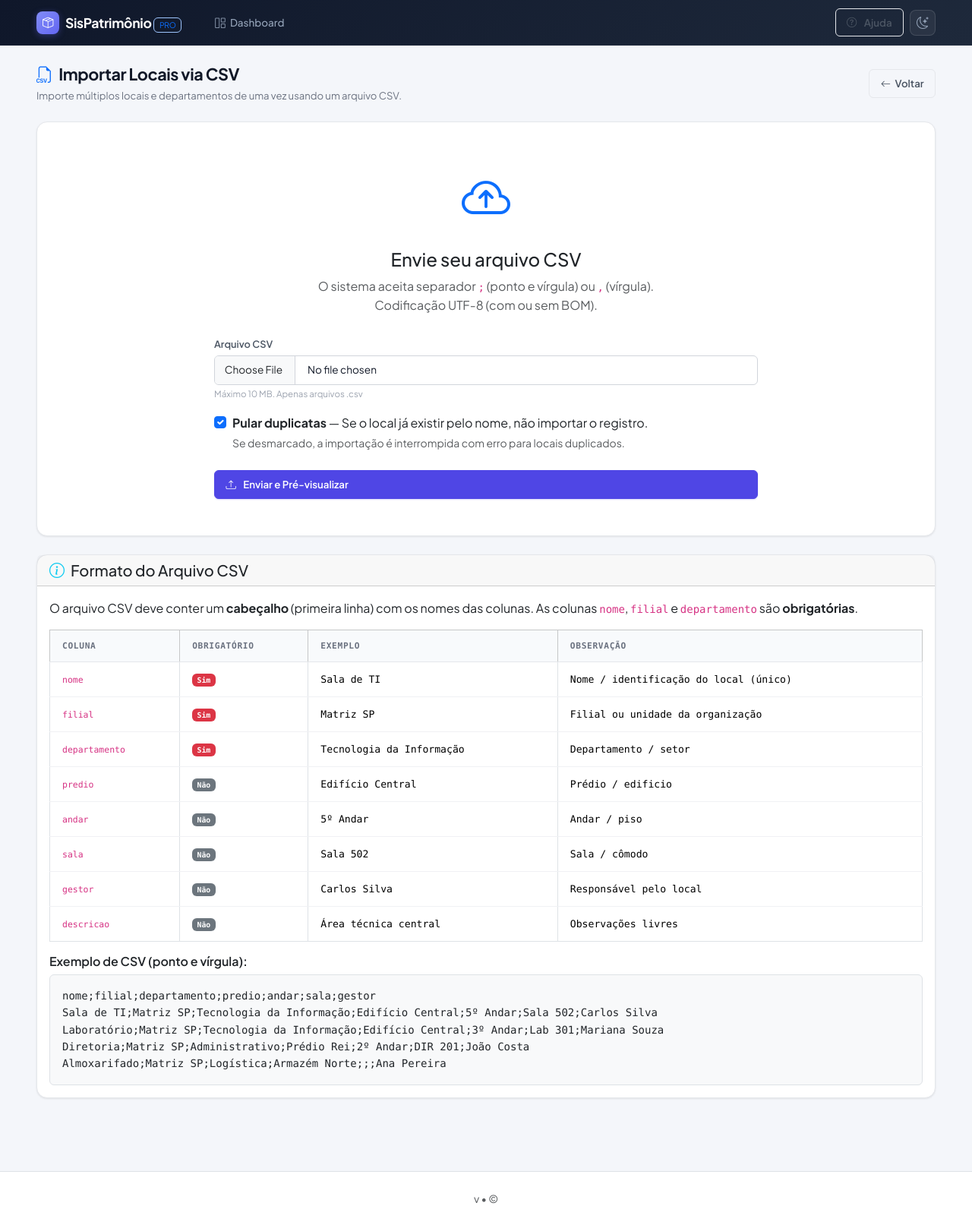
After one commit to wellingtonsr1/sistema_patrimonio, a Python web app: template app/web/templates/locations/import.html in a window 1280 px wide. The commit adds this page. Shown: the whole page at 76% size. Run offline with Jinja, Linux system fonts and the light colour scheme; the template is opened without the code that fills it, so the values that code supplies are empty.

Commit message:
Resolvido problema do botão import locais

```diff
--- /dev/null
+++ b/app/web/templates/locations/import.html
@@ -0,0 +1,327 @@
+{% extends "base.html" %}
+
+{% block title %}Importar CSV | SisPatrimônio Pro{% endblock %}
+
+{% block content %}
+<!-- Page Header -->
+<div class="page-header">
+    <div>
+        <h3 class="page-header-title">
+            <i class="bi bi-filetype-csv text-primary me-2"></i>Importar Locais via CSV
+        </h3>
+        <p class="page-header-subtitle">Importe múltiplos locais e departamentos de uma vez usando um arquivo CSV.</p>
+    </div>
+    <div>
+        <a href="/locations" class="btn btn-ghost">
+            <i class="bi bi-arrow-left"></i> Voltar
+        </a>
+    </div>
+</div>
+
+{% if error %}
+<!-- Error -->
+<div class="card border-danger mb-4">
+    <div class="card-body">
+        <h5 class="text-danger"><i class="bi bi-exclamation-triangle-fill me-2"></i>{{ error }}</h5>
+        {% if parse_errors %}
+        <ul class="mt-2 mb-0 small">
+            {% for e in parse_errors %}
+            <li class="text-danger">{{ e }}</li>
+            {% endfor %}
+        </ul>
+        {% endif %}
+    </div>
+</div>
+{% endif %}
+
+{% if show_result %}
+<!-- Result -->
+<div class="card mb-4">
+    <div class="card-body text-center py-5">
+        {% if result.errors %}
+        <i class="bi bi-exclamation-circle text-warning" style="font-size:3rem;"></i>
+        <h4 class="mt-3">Importação Concluída com Avisos</h4>
+        {% else %}
+        <i class="bi bi-check-circle text-success" style="font-size:3rem;"></i>
+        <h4 class="mt-3">Importação Concluída com Sucesso!</h4>
+        {% endif %}
+
+        <div class="row mt-4 justify-content-center">
+            <div class="col-auto">
+                <div class="border rounded px-4 py-3 text-center">
+                    <div class="fs-2 fw-bold text-success">{{ result.imported }}</div>
+                    <div class="text-muted small">Criados</div>
+                </div>
+            </div>
+            <div class="col-auto">
+                <div class="border rounded px-4 py-3 text-center">
+                    <div class="fs-2 fw-bold text-secondary">{{ result.skipped }}</div>
+                    <div class="text-muted small">Ignorados (duplicatas)</div>
+                </div>
+            </div>
+            <div class="col-auto">
+                <div class="border rounded px-4 py-3 text-center">
+                    <div class="fs-2 fw-bold text-danger">{{ result.errors|length }}</div>
+                    <div class="text-muted small">Erros</div>
+                </div>
+            </div>
+        </div>
+
+        {% if result.errors %}
+        <div class="mt-4 text-start">
+            <h6 class="text-danger">Erros encontrados:</h6>
+            <ul class="small">
+                {% for e in result.errors %}
+                <li>{{ e }}</li>
+                {% endfor %}
+            </ul>
+        </div>
+        {% endif %}
+
+        <div class="mt-4">
+            <a href="/locations" class="btn btn-primary me-2">
+                <i class="bi bi-list-ul me-1"></i>Ver Locais
+            </a>
+            <a href="/locations/import" class="btn btn-ghost">
+                <i class="bi bi-upload me-1"></i>Nova Importação
+            </a>
+        </div>
+    </div>
+</div>
+
+{% elif show_preview %}
+<!-- Preview -->
+<div class="card mb-4">
+    <div class="card-header d-flex align-items-center justify-content-between">
+        <h5 class="mb-0">
+            <i class="bi bi-eye text-primary me-2"></i>Pré-visualização da Importação
+        </h5>
+        <span class="badge bg-primary-subtle text-primary">{{ preview.total }} registro(s)</span>
+    </div>
+    <div class="card-body">
+        <!-- Summary -->
+        <div class="row mb-4">
+            <div class="col-md-3">
+                <div class="border rounded p-3 text-center">
+                    <div class="fs-3 fw-bold text-success">{{ preview.new_items }}</div>
+                    <div class="text-muted small">Novos locais</div>
+                </div>
+            </div>
+            <div class="col-md-3">
+                <div class="border rounded p-3 text-center">
+                    <div class="fs-3 fw-bold text-warning">{{ preview.duplicates }}</div>
+                    <div class="text-muted small">Duplicatas (nome existente)</div>
+                </div>
+            </div>
+            <div class="col-md-3">
+                <div class="border rounded p-3 text-center">
+                    <div class="fs-3 fw-bold text-info">{{ parse_errors|length if parse_errors else 0 }}</div>
+                    <div class="text-muted small">Avisos de formatação</div>
+                </div>
+            </div>
+            <div class="col-md-3">
+                <div class="border rounded p-3 text-center">
+                    <div class="fs-3 fw-bold text-muted">{{ filename }}</div>
+                    <div class="text-muted small">Arquivo</div>
+                </div>
+            </div>
+        </div>
+
+        {% if parse_errors %}
+        <div class="alert alert-warning small">
+            <strong><i class="bi bi-info-circle me-1"></i>Avisos:</strong>
+            <ul class="mb-0 mt-1">
+                {% for e in parse_errors %}
+                <li>{{ e }}</li>
+                {% endfor %}
+            </ul>
+        </div>
+        {% endif %}
+
+        <!-- Preview Table -->
+        <div class="table-responsive" style="max-height:500px; overflow-y:auto;">
+            <table class="table table-sm table-hover align-middle">
+                <thead class="table-light" style="position:sticky; top:0;">
+                    <tr>
+                        <th>#</th>
+                        <th>Nome / Identificação</th>
+                        <th>Filial</th>
+                        <th>Departamento</th>
+                        <th>Prédio</th>
+                        <th>Andar</th>
+                        <th>Sala</th>
+                        <th>Gestor</th>
+                        <th>Status</th>
+                    </tr>
+                </thead>
+                <tbody>
+                    {% for p in preview.previews %}
+                    <tr {% if p.is_duplicate %}class="table-warning"{% endif %}>
+                        <td class="text-muted small">{{ loop.index }}</td>
+                        <td class="fw-semibold">{{ p.name }}</td>
+                        <td class="small">{{ p.branch or '—' }}</td>
+                        <td class="small">{{ p.department or '—' }}</td>
+                        <td class="small">{{ p.building or '—' }}</td>
+                        <td class="small">{{ p.floor or '—' }}</td>
+                        <td class="small">{{ p.room or '—' }}</td>
+                        <td class="small">{{ p.manager_name or '—' }}</td>
+                        <td>
+                            {% if p.is_duplicate %}
+                            <span class="badge bg-warning-subtle text-warning">
+                                <i class="bi bi-exclamation-triangle me-1"></i>Duplicata
+                            </span>
+                            {% else %}
+                            <span class="badge bg-success-subtle text-success">
+                                <i class="bi bi-plus-circle me-1"></i>Novo
+                            </span>
+                            {% endif %}
+                        </td>
+                    </tr>
+                    {% endfor %}
+                </tbody>
+            </table>
+        </div>
+
+        <!-- Confirm -->
+        <form method="post" action="/locations/import/confirm" class="mt-4">
+            <textarea name="csv_data" style="display:none;">{{ csv_rows | tojson | e }}</textarea>
+            <input type="hidden" name="skip_duplicates" value="{{ 'true' if skip_duplicates else 'false' }}">
+
+            <div class="d-flex align-items-center gap-3">
+                <button type="submit" class="btn btn-primary btn-lg">
+                    <i class="bi bi-check-lg me-1"></i>Confirmar Importação
+                    <span class="badge bg-white text-primary ms-2">{{ preview.new_items }}</span>
+                </button>
+                <a href="/locations/import" class="btn btn-ghost btn-lg">
+                    <i class="bi bi-x-lg me-1"></i>Cancelar
+                </a>
+            </div>
+        </form>
+    </div>
+</div>
+
+{% else %}
+<!-- Upload Form -->
+<div class="card mb-4">
+    <div class="card-body p-5">
+        <form method="post" action="/locations/import" enctype="multipart/form-data">
+            <div class="text-center mb-4">
+                <i class="bi bi-cloud-arrow-up text-primary" style="font-size:4rem;"></i>
+                <h4 class="mt-3">Envie seu arquivo CSV</h4>
+                <p class="text-muted">O sistema aceita separador <code>;</code> (ponto e vírgula) ou <code>,</code> (vírgula).<br>
+                Codificação UTF-8 (com ou sem BOM).</p>
+            </div>
+
+            <div class="row justify-content-center">
+                <div class="col-lg-8">
+                    <div class="mb-3">
+                        <label for="file" class="form-label fw-semibold">Arquivo CSV</label>
+                        <input type="file" class="form-control form-control-lg" id="file" name="file"
+                               accept=".csv" required>
+                        <div class="form-text">Máximo 10 MB. Apenas arquivos .csv</div>
+                    </div>
+
+                    <div class="form-check mb-4">
+                        <input class="form-check-input" type="checkbox" name="skip_duplicates"
+                               id="skip_duplicates" value="true" checked>
+                        <label class="form-check-label" for="skip_duplicates">
+                            <strong>Pular duplicatas</strong> — Se o local já existir pelo nome, não importar o registro.
+                            <br><span class="text-muted small">Se desmarcado, a importação é interrompida com erro para locais duplicados.</span>
+                        </label>
+                    </div>
+
+                    <button type="submit" class="btn btn-primary btn-lg w-100">
+                        <i class="bi bi-upload me-1"></i>Enviar e Pré-visualizar
+                    </button>
+                </div>
+            </div>
+        </form>
+    </div>
+</div>
+
+<!-- CSV Format Help -->
+<div class="card mb-4">
+    <div class="card-header">
+        <h5 class="mb-0">
+            <i class="bi bi-info-circle text-info me-2"></i>Formato do Arquivo CSV
+        </h5>
+    </div>
+    <div class="card-body">
+        <p class="mb-3">O arquivo CSV deve conter um <strong>cabeçalho</strong> (primeira linha) com os nomes das colunas.
+        As colunas <code>nome</code>, <code>filial</code> e <code>departamento</code> são <strong>obrigatórias</strong>.</p>
+
+        <div class="table-responsive">
+            <table class="table table-sm table-bordered font-monospace" style="font-size:.82rem;">
+                <thead class="table-light">
+                    <tr>
+                        <th>Coluna</th>
+                        <th>Obrigatório</th>
+                        <th>Exemplo</th>
+                        <th>Observação</th>
+                    </tr>
+                </thead>
+                <tbody>
+                    <tr>
+                        <td><code>nome</code></td>
+                        <td><span class="badge bg-danger">Sim</span></td>
+                        <td>Sala de TI</td>
+                        <td>Nome / identificação do local (único)</td>
+                    </tr>
+                    <tr>
+                        <td><code>filial</code></td>
+                        <td><span class="badge bg-danger">Sim</span></td>
+                        <td>Matriz SP</td>
+                        <td>Filial ou unidade da organização</td>
+                    </tr>
+                    <tr>
+                        <td><code>departamento</code></td>
+                        <td><span class="badge bg-danger">Sim</span></td>
+                        <td>Tecnologia da Informação</td>
+                        <td>Departamento / setor</td>
+                    </tr>
+                    <tr>
+                        <td><code>predio</code></td>
+                        <td><span class="badge bg-secondary">Não</span></td>
+                        <td>Edifício Central</td>
+                        <td>Prédio / edificio</td>
+                    </tr>
+                    <tr>
+                        <td><code>andar</code></td>
+                        <td><span class="badge bg-secondary">Não</span></td>
+                        <td>5º Andar</td>
+                        <td>Andar / piso</td>
+                    </tr>
+                    <tr>
+                        <td><code>sala</code></td>
+                        <td><span class="badge bg-secondary">Não</span></td>
+                        <td>Sala 502</td>
+                        <td>Sala / cômodo</td>
+                    </tr>
+                    <tr>
+                        <td><code>gestor</code></td>
+                        <td><span class="badge bg-secondary">Não</span></td>
+                        <td>Carlos Silva</td>
+                        <td>Responsável pelo local</td>
+                    </tr>
+                    <tr>
+                        <td><code>descricao</code></td>
+                        <td><span class="badge bg-secondary">Não</span></td>
+                        <td>Área técnica central</td>
+                        <td>Observações livres</td>
+                    </tr>
+                </tbody>
+            </table>
+        </div>
+
+        <div class="mt-3">
+            <h6 class="fw-semibold">Exemplo de CSV (ponto e vírgula):</h6>
+            <pre class="bg-light p-3 rounded border small mb-0">nome;filial;departamento;predio;andar;sala;gestor
+Sala de TI;Matriz SP;Tecnologia da Informação;Edifício Central;5º Andar;Sala 502;Carlos Silva
+Laboratório;Matriz SP;Tecnologia da Informação;Edifício Central;3º Andar;Lab 301;Mariana Souza
+Diretoria;Matriz SP;Administrativo;Prédio Rei;2º Andar;DIR 201;João Costa
+Almoxarifado;Matriz SP;Logística;Armazém Norte;;;Ana Pereira</pre>
+        </div>
+    </div>
+</div>
+{% endif %}
+{% endblock %}
```
Also changed, not shown: app/services/location_import_service.py (added, +272 -0 lines), app/web/routes.py (+133 -0 lines), app/web/templates/locations/list.html (+8 -3 lines), tests/tombamento_ativos_ipmjp_200_itens.csv (+2 -1 lines), data/patrimonio.db, 1 other file.
